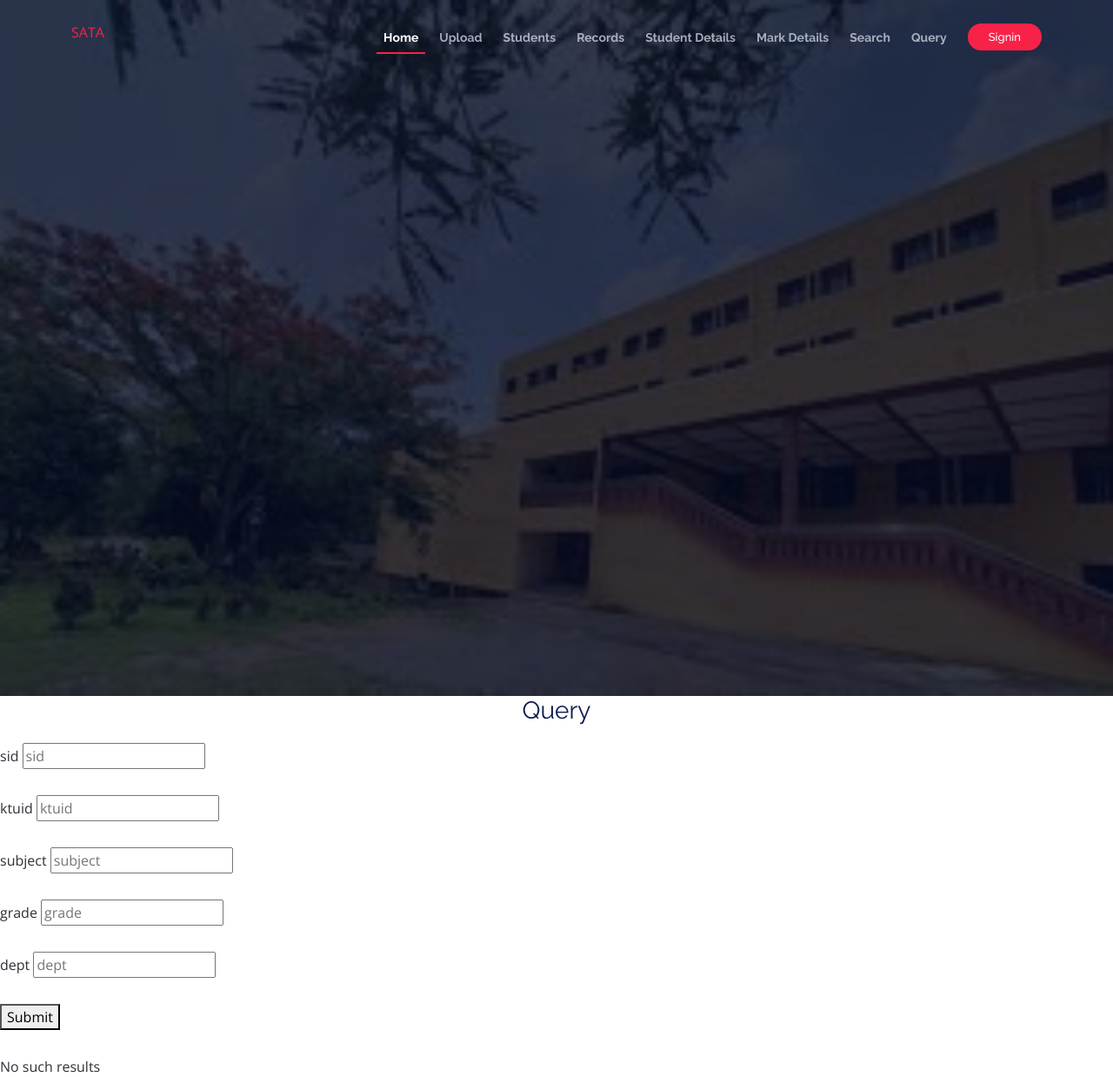
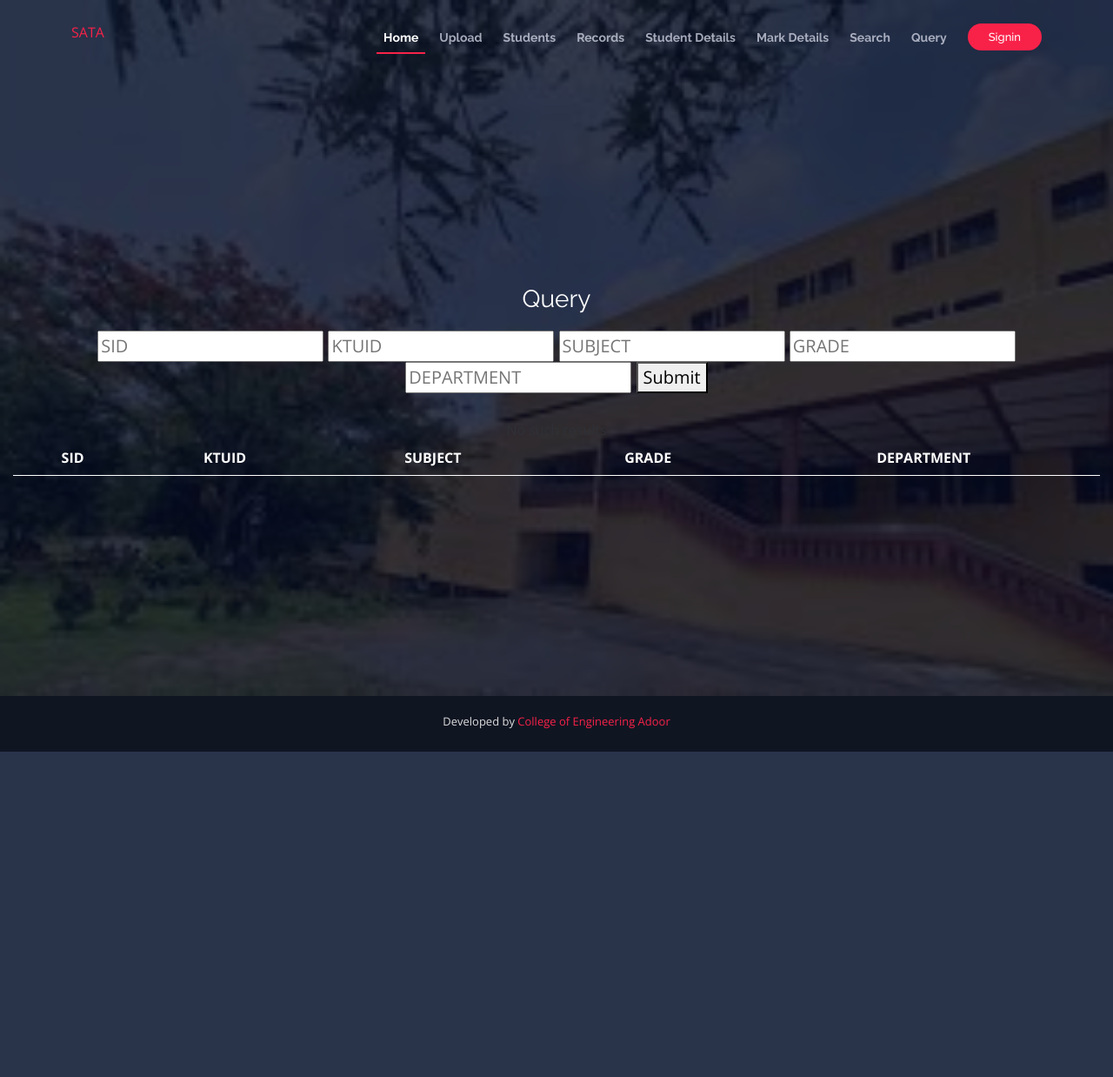
Before and after one commit to sujith-kumara/SATA, a Flask app: page /query in a window 1280 px wide. Shown: the top 1238 px of the page at 87% size. After the commit the page ends 864 px from the top, so only its background shows below. Run offline with Flask 2, Linux system fonts and the light colour scheme; lists and menus that the app fills with data are empty; some libraries are stand-ins or nearby versions.

Commit message:
query-cleanup

```diff
--- a/templates/query.html
+++ b/templates/query.html
@@ -2,8 +2,8 @@
 {% block title %}
     Query
 {% endblock title %}
-{% block body %}
-    <h3 class="text-center">
+{% block intro %}
+    <h3 class="text-center" style="color:white">
         <span>Query</span>
     </h3>
     {% with messages=get_flashed_messages(with_categories=true) %}
@@ -16,53 +16,41 @@
     {% endif %}
     {% endwith %}
     <form method="post">
+    <div align="center">
         <p>
-            <label for="sid">sid</label>
-            <input type="text" name="sid" placeholder="sid"></input>
-        </p>
-        <p>
-            <label for="ktuid">ktuid</label>
-            <input type="text" name="ktuid" placeholder="ktuid"></input>
-        </p>
-        <p>
-            <label for="subject">subject</label>
-            <input type="text" name="subject" placeholder="subject"></input>
-        </p>
-        <p>
-            <label for="grade">grade</label>
-            <input type="text" name="grade" placeholder="grade"></input>
-        </p>
-        <p>
-            <label for="dept">dept</label>
-            <input type="text" name="dept" placeholder="dept"></input>
-        </p>
-        <p>
+            <input type="text" name="sid" placeholder="SID"></input>
+            <input type="text" name="ktuid" placeholder="KTUID"></input>
+            <input type="text" name="subject" placeholder="SUBJECT"></input>
+            <input type="text" name="grade" placeholder="GRADE"></input>
+            <input type="text" name="dept" placeholder="DEPARTMENT"></input>
             <button type="submit">Submit</button>
         </p>
+    </div>
     </form>
-    <table class="table">
+    <table class="table" style="color:white;">
         <thead class="thead-light">
             <tr>
                 <th scope="col">SID</th>
                 <th scope="col">KTUID</th>
                 <th scope="col">SUBJECT</th>
                 <th scope="col">GRADE</th>
+                <th scope="col">DEPARTMENT</th>
             </tr>
         </thead>
         <tbody>
             {% if query %}
             {% for q in query %}
-                <li>
-                    {{ q.SID }}
-                    {{ q.KTUID }}
-                    {{ q.C1 }}
-                    {{ q.C2 }}
-                    {{ q.C3 }}
-                </li>
+                <tr>
+                    <th>{{ q.SID }}
+                    <th>{{ q.KTUID }}
+                    <th>{{ q.C1 }}
+                    <th>{{ q.C2 }}
+                    <th>{{ q.C3 }}
+                </tr>
             {% endfor %}
         {% else %}
             No such results
         {% endif %}
         </tbody>
     </table>
-{% endblock body %}
+{% endblock intro %}
```
